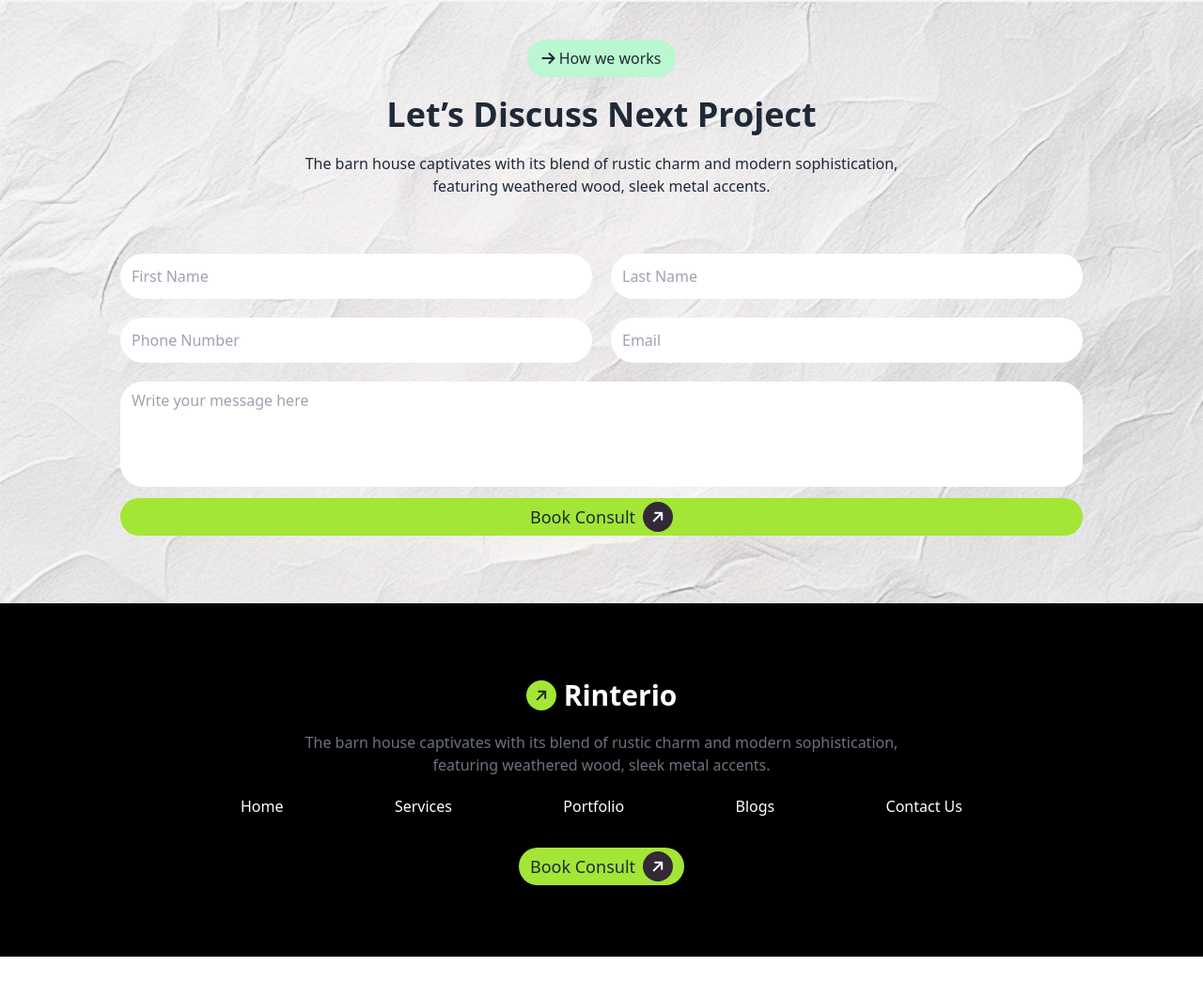
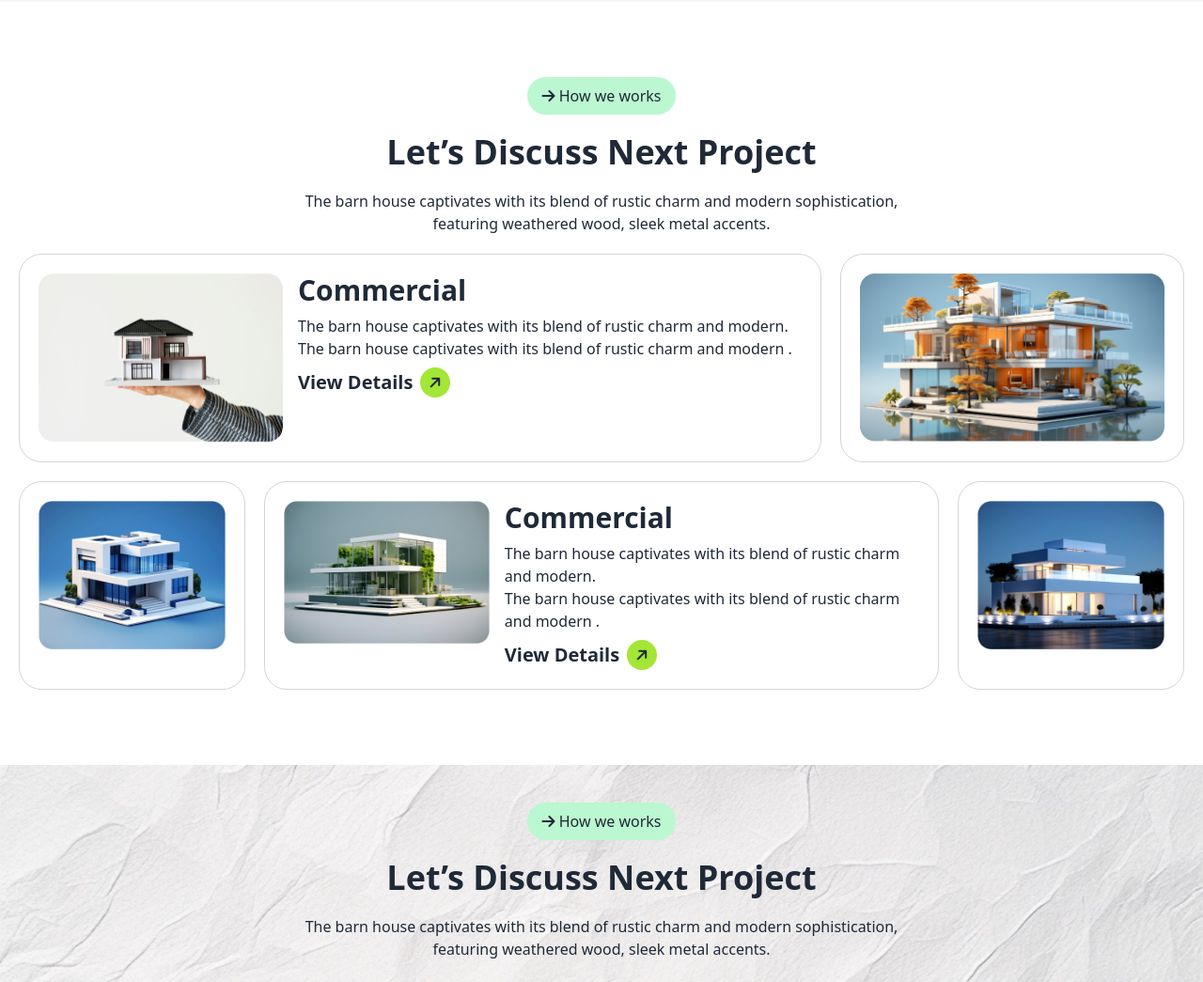
Before and after one commit to sazid-sokal/PH-Assignment-03, a plain HTML site: page index.html in a window 1280 px wide. Shown: the part 2152-3197 px from the top of the page at 94% size. Before the commit the page ends 3170 px from the top, so only its background shows below. Drawn offline with nearby package versions, Linux system fonts and the light colour scheme.

Commit message:
portfolio section done

```diff
--- a/index.html
+++ b/index.html
@@ -153,8 +153,58 @@
             </div>
         </div>
 
+        <!-- Portfolio Section -->
+        <div class="max-w-screen-xl mx-auto py-20 px-5">
+            <!-- Content -->
+            <div class="text-center">
+                <div class="rounded-3xl bg-green-200 inline-block py-2 px-4 mb-5"><i class="fa-solid fa-arrow-right"></i> How we works
+                </div>
+                <h2 class="text-4xl font-bold mb-5">Let’s Discuss Next Project</h2>
+                <p class="mb-5">The barn house captivates with its blend of rustic charm and modern sophistication, <br>featuring weathered wood, sleek metal accents.</p>
+            </div>
+            <!-- card -->
+            <div class="">
+                <div class="grid grid-cols-1 lg:flex gap-5 mb-5 ">
+                    <!-- card 01 -->
+                    <div class="lg:flex lg:w-[70%] gap-4 p-5 border-gray-300 border-[1px] rounded-3xl">
+                        <div><img class="w-full" src="./assets/img1.png" alt=""></div>
+                        <div>
+                            <h3 class="text-3xl font-bold mb-2">Commercial</h3>
+                            <p class="mb-2">The barn house captivates with its blend of rustic charm and modern. <br> The barn house captivates with its blend of rustic charm and modern .</p>
+                            <h1 class=" font-bold flex items-center gap-2"><span class="text-xl">View Details</span> <i
+                                class="fa-solid fa-arrow-right -rotate-45 bg-lime-400 rounded-full p-4 w-8 h-8 inline-flex justify-center items-center"></i></h1>
+                        </div>
+                    </div>
+                    <!-- card 02 -->
+                    <div class="lg:flex lg:w-[30%] gap-4 p-5 border-gray-300 border-[1px] rounded-3xl">
+                        <div><img class="w-full" src="./assets/img2.png" alt=""></div>
+                    </div>
+            </div>
+                <div class="grid grid-cols-1 lg:flex gap-5">
+                    <!-- card 03 -->
+                <div class="lg:flex lg:w-[20%] gap-4 p-5 border-gray-300 border-[1px] rounded-3xl">
+                    <div><img class="w-full" src="./assets/img3.png" alt=""></div>
+                </div>
+                <!-- card 04 -->
+                <div class="lg:flex lg:w-[60%] gap-4 p-5 border-gray-300 border-[1px] rounded-3xl">
+                    <div><img class="w-full" src="./assets/img4.png" alt=""></div>
+                    <div>
+                        <h3 class="text-3xl font-bold mb-2">Commercial</h3>
+                        <p class="mb-2">The barn house captivates with its blend of rustic charm and modern. <br> The barn house captivates with its blend of rustic charm and modern .</p>
+                        <h1 class=" font-bold flex items-center gap-2"><span class="text-xl">View Details</span> <i
+                            class="fa-solid fa-arrow-right -rotate-45 bg-lime-400 rounded-full p-4 w-8 h-8 inline-flex justify-center items-center"></i></h1>
+                    </div>
+                </div>
+                <!-- card 05 -->
+                <div class="lg:flex lg:w-[20%] gap-4 p-5 border-gray-300 border-[1px] rounded-3xl">
+                    <div><img class="w-full" src="./assets/img5.png" alt=""></div>
+                </div>
+                </div>
+            </div>
+        </div>
+
         <!-- form section -->
-        <div class="bg-[url('/assets/bg.jpg')] bg-no-repeat bg-center bg-cover pt-10 p-5">
+        <div class="bg-[url('./assets/bg.jpg')] bg-no-repeat bg-center bg-cover pt-10 p-5">
             <div class="text-center max-w-screen-lg mx-auto">
                 <div class="rounded-3xl bg-green-200 inline-block py-2 px-4 mb-5"><i class="fa-solid fa-arrow-right"></i> How we works
                 </div>
@@ -181,15 +231,15 @@
     </main>
     <footer class="bg-black pb-10 lg:pb-16 px-5">
         <div class="max-w-screen-md mx-auto pt-20">
-            <div class=" flex justify-center text-center mb-5">
+            <div class=" flex justify-center text-center mb-7">
                 <h1 class=" font-bold flex items-center gap-2"><i
                         class="fa-solid fa-arrow-right -rotate-45 bg-lime-400 rounded-full p-4 w-8 h-8 inline-flex justify-center items-center"></i>
                     <span class="text-3xl text-white">Rinterio</span></h1>
             </div>
-            <p class="text-gray-500 text-center mb-5">
+            <p class="text-gray-500 text-center mb-7">
                 The barn house captivates with its blend of rustic charm and modern sophistication, <br>featuring weathered wood, sleek metal accents.
             </p>
-            <ul class="lg:flex justify-between text-white mb-5 text-center">
+            <ul class="lg:flex justify-between text-white mb-7 text-center">
                 <li class="mb-3">Home</li>
                 <li class="mb-3">Services</li>
                 <li class="mb-3">Portfolio</li>
```
